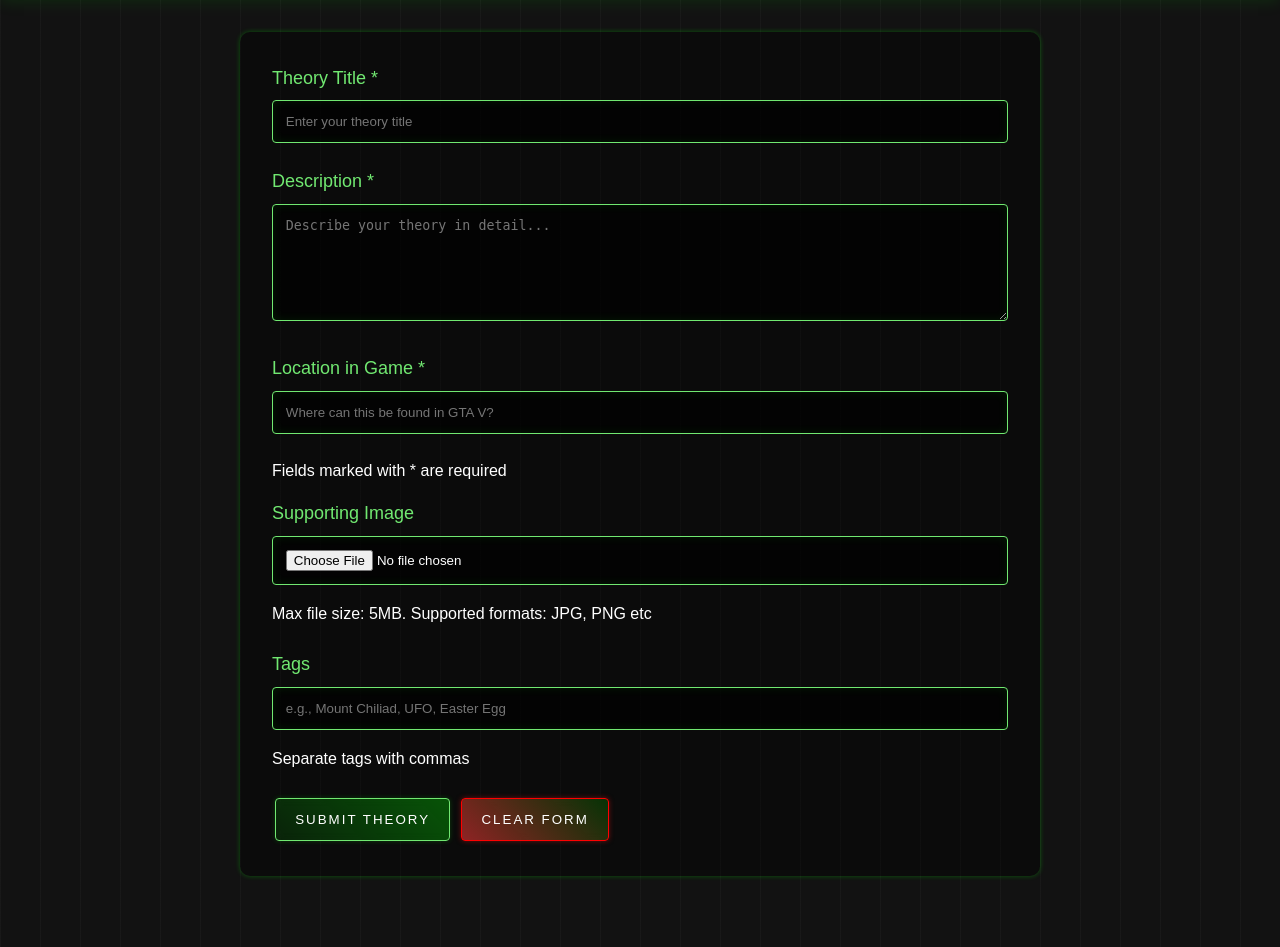
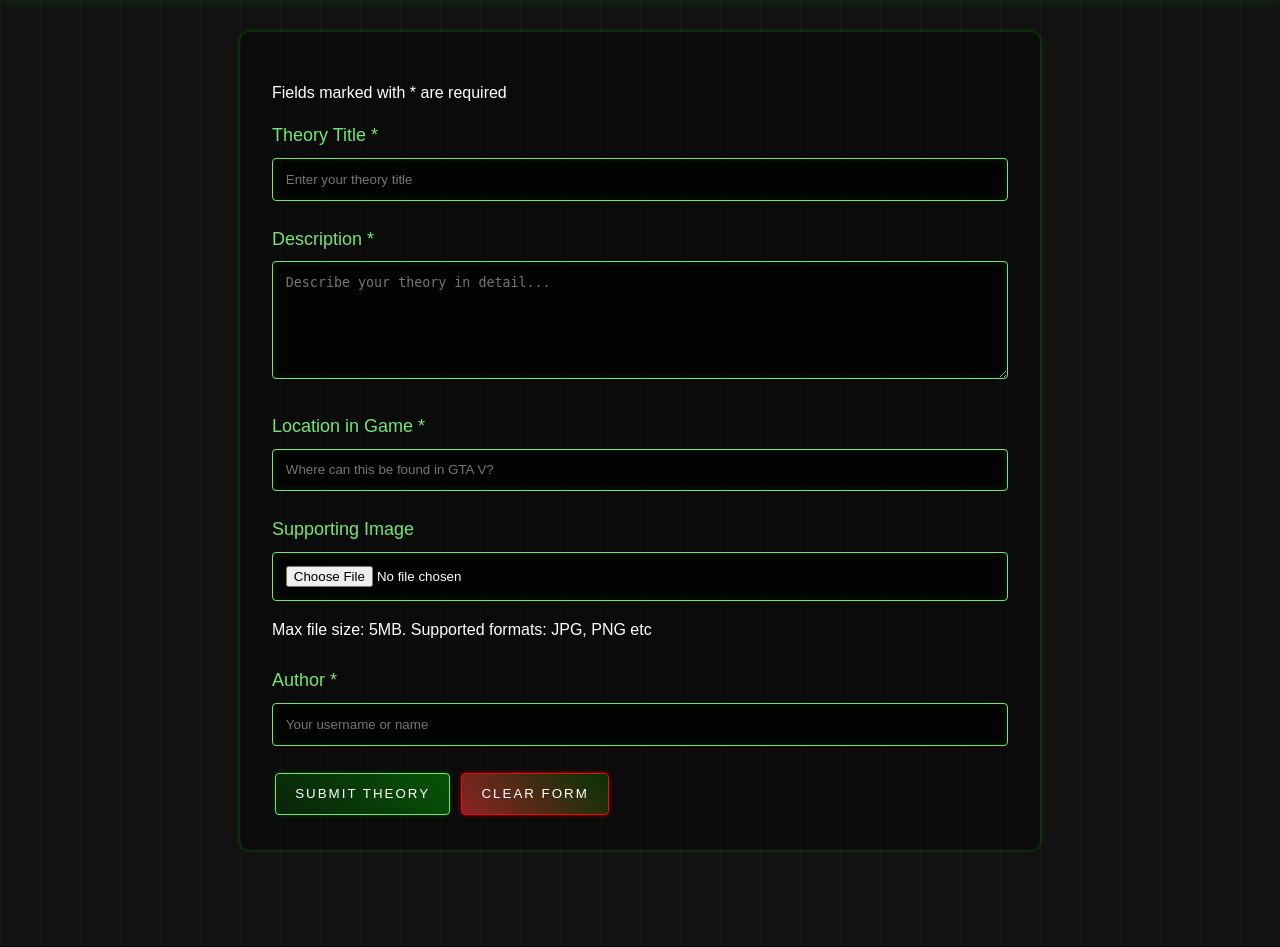
Before and after one commit to StarShoppingUG/gta-v-mysteries-hub, a Django app: page /create/ in a window 1280 px wide. Shown: the part 150-1097 px from the top of the page. Run offline with Django 5.2, Linux system fonts and the light colour scheme.

```diff
--- a/gtaV/settings.py
+++ b/gtaV/settings.py
@@ -11,6 +11,7 @@ https://docs.djangoproject.com/en/5.2/ref/settings/
 """
 
 from pathlib import Path
+import dj_database_url
 import os
 
 # Build paths inside the project like this: BASE_DIR / 'subdir'.
--- a/mysteries/forms.py
+++ b/mysteries/forms.py
@@ -4,7 +4,7 @@ from .models import Theory
 class TheoryForm(forms.ModelForm):
     class Meta:
         model = Theory
-        fields = ['title', 'description', 'location', 'image', 'tags']
+        fields = ['title', 'description', 'location', 'image', 'author']
         widgets = {
             'title': forms.TextInput(attrs={
                 'placeholder': 'Enter your theory title',
@@ -19,8 +19,8 @@ class TheoryForm(forms.ModelForm):
                 'placeholder': 'Where can this be found in GTA V?',
                 'class': 'form-control'
             }),
-            'tags': forms.TextInput(attrs={
-                'placeholder': 'e.g., Mount Chiliad, UFO, Easter Egg',
+            'author': forms.TextInput(attrs={
+                'placeholder': 'Your username or name',
                 'class': 'form-control'
             })
         }
--- a/mysteries/models.py
+++ b/mysteries/models.py
@@ -13,7 +13,6 @@ class Theory(models.Model):
     author = models.CharField(max_length=100)
     created_at = models.DateTimeField(auto_now_add=True)
     is_approved = models.BooleanField(default=False)
-    likes = models.IntegerField(default=0)
 
     class Meta:
         verbose_name_plural = "Theories"
--- a/mysteries/templates/create.html
+++ b/mysteries/templates/create.html
@@ -6,7 +6,7 @@
             <div class="form-container">
                 <form method="POST" enctype="multipart/form-data">
                     {% csrf_token %}
-
+                    <p class="file-hint">Fields marked with * are required</p>
                     <div class="form-group">
                         <label for="{{form.title.id_for_label}}">Theory Title *</label>
                         {{form.title}}
@@ -21,7 +21,7 @@
                         <label for="{{form.location.id_for_label}}">Location in Game *</label>
                         {{form.location}}
                     </div>
-                    <p class="file-hint">Fields marked with * are required</p>
+
                     <div class="form-group">
                         <label for="{{form.image.id_for_label}}">Supporting Image</label>
                         {{form.image}}
@@ -29,9 +29,8 @@
                     </div>
 
                     <div class="form-group">
-                        <label for="{{form.tags.id_for_label}}">Tags</label>
-                        {{form.tags}}
-                        <p class="tag-hint">Separate tags with commas</p>
+                        <label for="{{form.author.id_for_label}}">Author *</label>
+                        {{form.author}}
                     </div>
 
                     <div class="form-actions">
--- a/mysteries/views.py
+++ b/mysteries/views.py
@@ -29,7 +29,6 @@ def create(request:HttpRequest):
         form = TheoryForm(request.POST, request.FILES)
         if form.is_valid():
             theory = form.save(commit=False)
-            theory.author = request.user.username
             theory.save()
             return redirect('profile')
     else:
--- a/requirements.txt
+++ b/requirements.txt
@@ -1,8 +1,11 @@
 asgiref==3.8.1
+dj-database-url==2.3.0
 Django==5.2
 gunicorn==23.0.0
 packaging==25.0
 pillow==11.2.1
+psycopg2-binary==2.9.10
 sqlparse==0.5.3
+typing_extensions==4.13.2
 tzdata==2025.2
 whitenoise==6.9.0
```
Also changed, not shown: db.sqlite3, mysteries/migrations/0015_remove_theory_likes.py (added), 3 other files.
